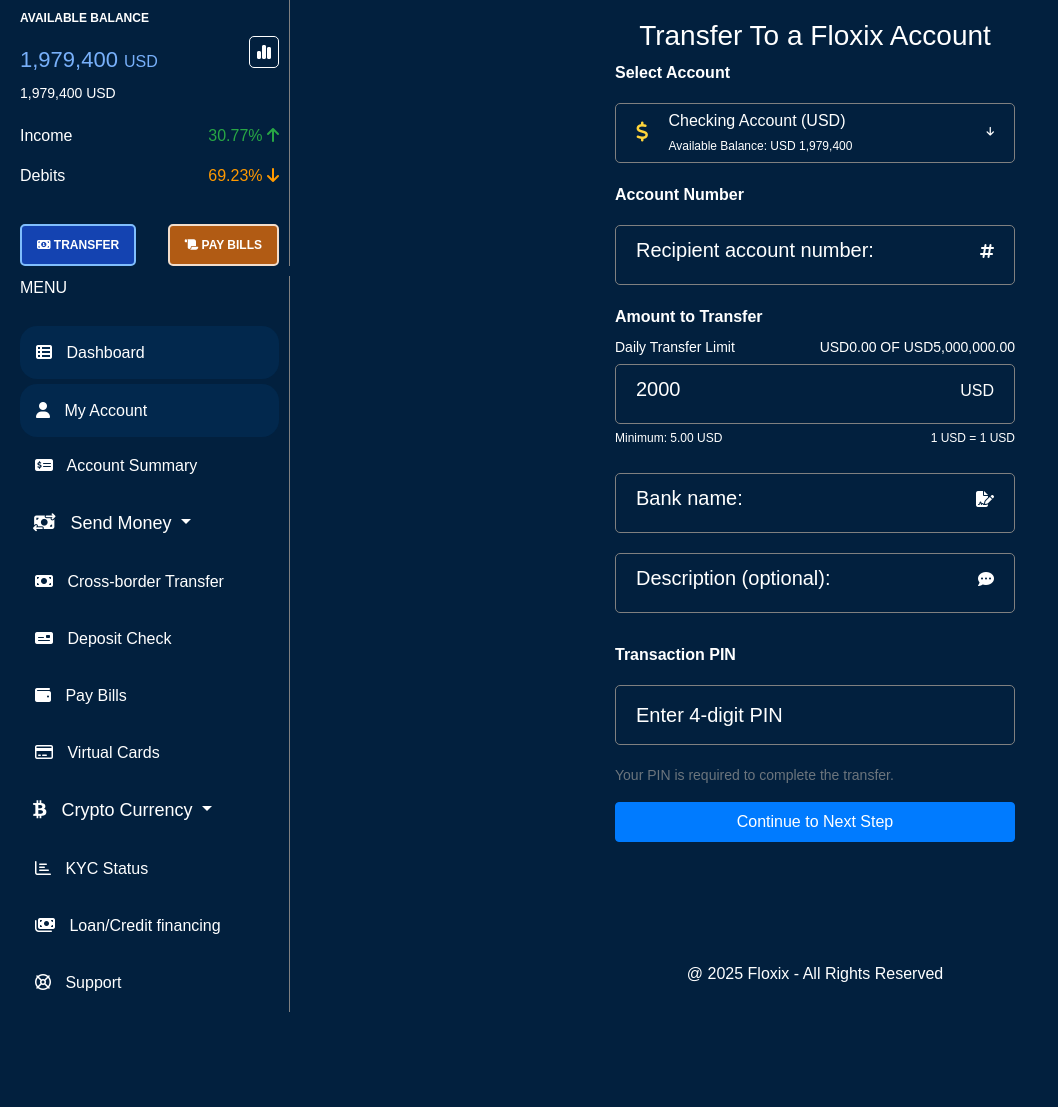
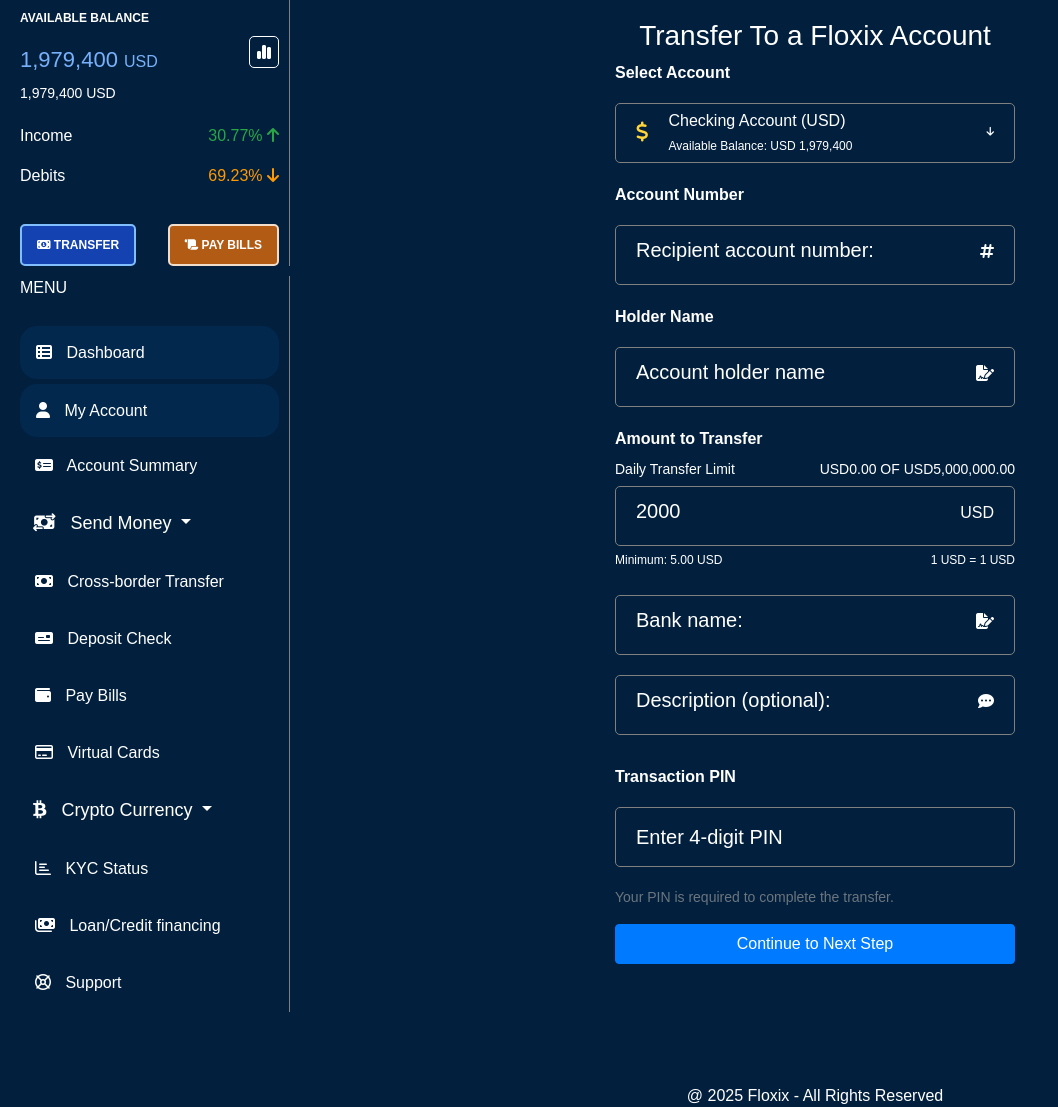
Before and after one commit to Success484/jerry_project, a Django app: page /account/user/profile/details/transaction/ in a window 1280 px wide. Shown: the part 61-1168 px from the top of the page, without its empty margins (0-1058 px from the left). Run offline with Django 5.2, Linux system fonts and the light colour scheme; a user stored in the database is signed in; data comes from the database, SQL or seed files in the repository; both versions use the stored data as it was after the commit; some libraries are stand-ins or nearby versions.

Commit message:
feat: Updating

```diff
--- a/main_app/forms.py
+++ b/main_app/forms.py
@@ -32,11 +32,15 @@
 class TransferForm(forms.ModelForm):
     class Meta:
         model = Transfer
-        fields = ['account_number', 'amount', 'bank_name', 'description', 'transaction_pin']
+        fields = ['account_number', 'amount', 'holder_name', 'bank_name', 'description', 'transaction_pin']
         widgets = {
             'account_number': forms.TextInput(attrs={
                 'class': 'form-control',
                 'placeholder': 'Enter Account Number',
+            }),
+            'holder_name': forms.Textarea(attrs={
+                'class': 'form-control',
+                'placeholder': 'Holder Name',
             }),
             'amount': forms.NumberInput(attrs={
                 'class': 'form-control',
@@ -58,6 +62,7 @@
         }
         labels = {
             'account_number': 'Account Number',
+            'holder_name': 'Holder Name',
             'amount': 'Amount',
             'bank_name': 'Bank Name',
             'description': 'Description',
--- a/main_app/models.py
+++ b/main_app/models.py
@@ -47,6 +47,7 @@
     ]
     user = models.ForeignKey(User, on_delete=models.CASCADE, default=1)
     account_number = models.CharField(max_length=15)
+    holder_name = models.CharField(max_length=250)
     amount = models.IntegerField(blank=False, null=False)
     bank_name = models.CharField(max_length=100, blank=False, null=False)
     description = models.CharField(max_length=250, blank=True, null=True)
--- a/main_app/views.py
+++ b/main_app/views.py
@@ -217,8 +217,9 @@
         form = TransferForm(request.POST)
         if form.is_valid():
             transaction_data = form.cleaned_data
+            account_number = transaction_data['account_number']
             transaction_amount = transaction_data['amount']
-            account_number = transaction_data['account_number']
+            holder_name = transaction_data['holder_name']
             bank_name = transaction_data['bank_name']
             description = transaction_data['description']
 
@@ -245,6 +246,7 @@
                     'user': request.user,
                     'amount': formatted_amount,
                     'account_number': account_number,
+                    'holder_name': holder_name,
                     'bank_name': bank_name,
                     'description': description,
                 })
@@ -293,9 +295,7 @@
 
     if request.method == "POST":
         entered_imf = request.POST.get("imf_code")
-
-        print(f"Stored IMF Code: {imf_record.imf_code}, Entered IMF Code: {entered_imf}")  # Debugging
-
+        # print(f"Stored IMF Code: {imf_record.imf_code}, Entered IMF Code: {entered_imf}")  # Debugging
         if str(imf_record.imf_code).strip() == str(entered_imf).strip():
             # Retrieve transaction data from session
             transaction_data = request.session.get('pending_transfer_data')
--- a/templates/main/transaction_email.html
+++ b/templates/main/transaction_email.html
@@ -15,6 +15,10 @@
 
                 <h3 style="color: #4CAF50;">Transaction Details:</h3>
                 <table style="width: 100%; text-align: left; border-collapse: collapse; margin-top: 10px;">
+                    <tr>
+                        <td style="padding: 8px; font-weight: bold;">Holder Name:</td>
+                        <td style="padding: 8px;">${{ holder_name }}</td>
+                    </tr>
                     <tr>
                         <td style="padding: 8px; font-weight: bold;">Amount:</td>
                         <td style="padding: 8px;">${{ amount }}</td>
--- a/templates/main/transaction_page.html
+++ b/templates/main/transaction_page.html
@@ -139,6 +139,28 @@
         </div>
       </div>
 
+      <!-- Holder Name -->
+      <label for="" style="font-weight: bold">Holder Name</label><br />
+      <div class="form-border">
+        <div
+          style="
+            display: flex;
+            justify-content: space-between;
+            align-items: baseline;
+            width: 400px;
+          "
+        >
+          <input
+            class="form-border-input"
+            type="text"
+            name="holder_name"
+            placeholder="Account holder name"
+            required
+          />
+          <p><i class="fa-solid fa-file-signature"></i></p>
+        </div>
+      </div>
+
       <!-- Amount to Transfer -->
       <div class="form-border-amount" style="margin-top: 60px">
         <label style="font-size: 16px; font-weight: bold"
```
Also changed, not shown: jdi/settings.py (+8 -0 lines), db.sqlite3, main_app/migrations/0010_transfer_holder_name.py (added), media/profile_pics/juice-wrld.webp (deleted), media/profile_pics/juice-wrld_hPQkXbL.webp (deleted), media/profile_pics/profile.jpg (added), profile_pics/juice-wrld.webp (deleted), profile_pics/juice-wrld_PDQThxN.webp (deleted), profile_pics/juice-wrld_isTPAfd.webp (deleted), profile_pics/juice-wrld_mEzodGD.webp (deleted).
